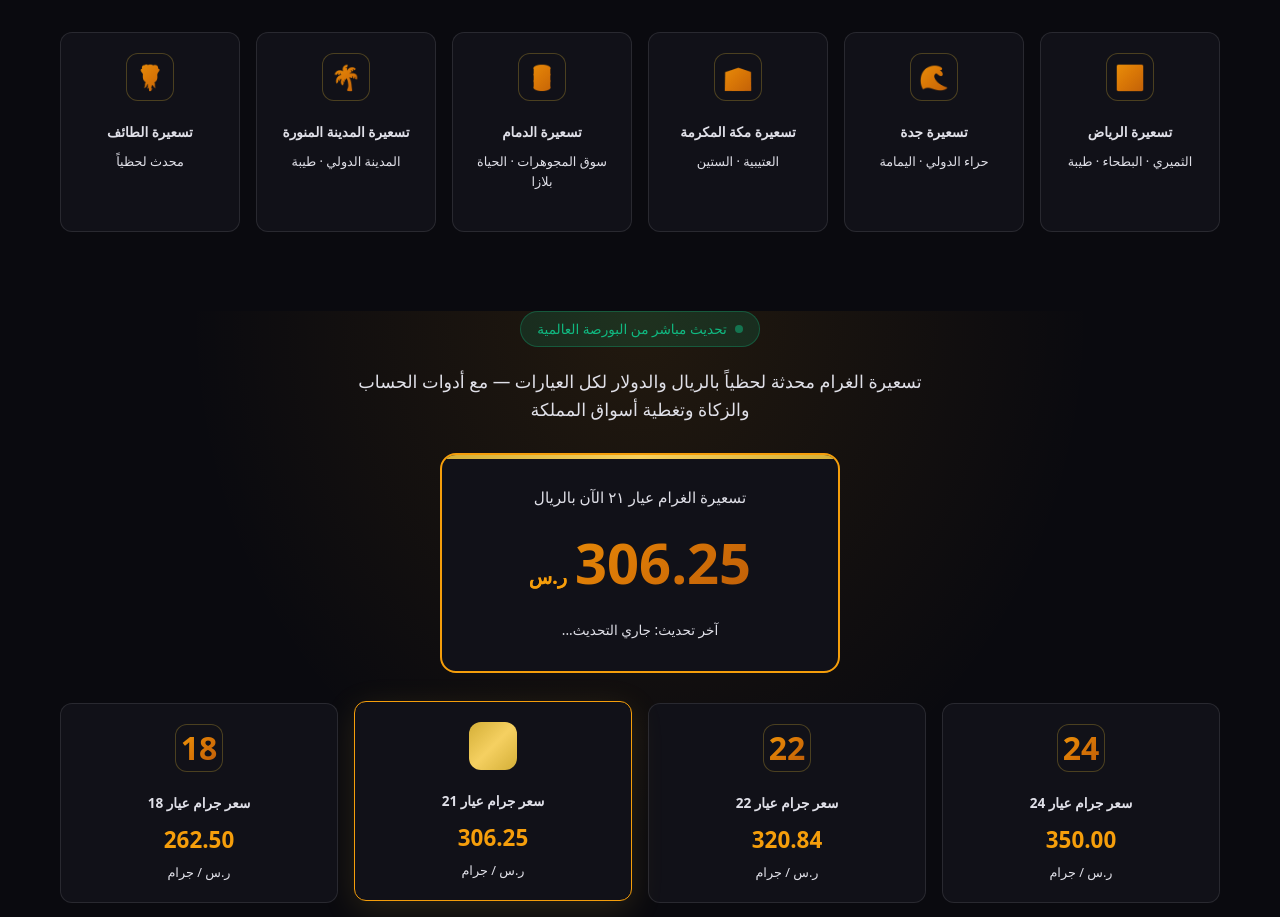
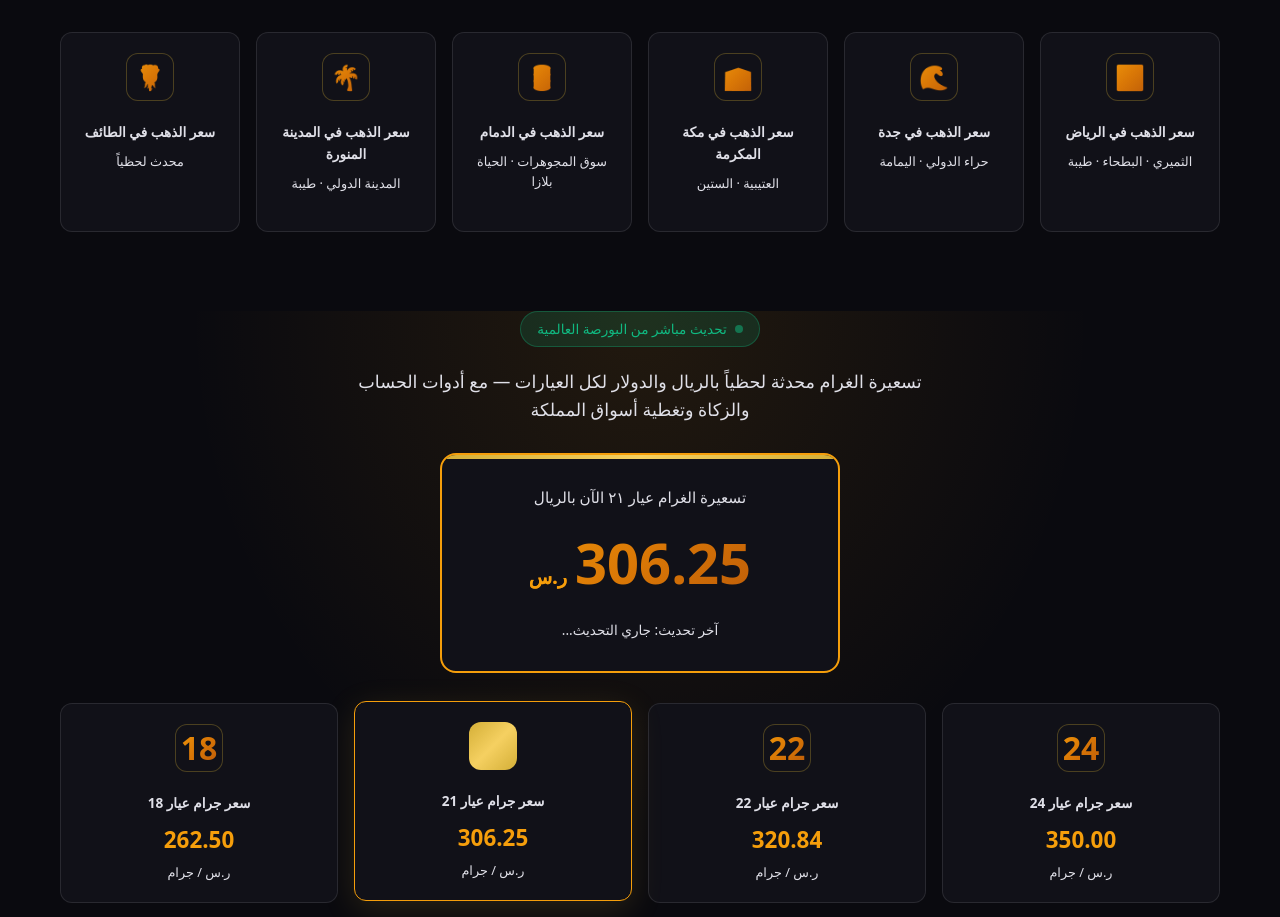
Before and after one commit to Abdelhamidzain/Saudi_Gold, a Next.js app: page / in a window 1280 px wide. Shown: the part 1141-2058 px from the top of the page. Built offline with nearby package versions, Linux system fonts and the light colour scheme; no server answers.

Commit message:
feat: city card labels to 'سعر الذهب في {city}'
Rename SSR city link labels from 'تسعيرة {city}' to 'سعر الذهب في {city}' for
الرياض، جدة، مكة المكرمة، الدمام، المدينة المنورة، الطائف.

```diff
--- a/app/page.js
+++ b/app/page.js
@@ -126,32 +126,32 @@ export default async function Home() {
             <div className="price-cards">
               <Link href="/gold-price-riyadh" className="price-card">
                 <div className="price-card-karat" style={{ fontSize: '1.5rem' }}>🏙️</div>
-                <h3 className="price-card-label">تسعيرة الرياض</h3>
+                <h3 className="price-card-label">سعر الذهب في الرياض</h3>
                 <div className="price-card-unit">الثميري · البطحاء · طيبة</div>
               </Link>
               <Link href="/gold-price-jeddah" className="price-card">
                 <div className="price-card-karat" style={{ fontSize: '1.5rem' }}>🌊</div>
-                <h3 className="price-card-label">تسعيرة جدة</h3>
+                <h3 className="price-card-label">سعر الذهب في جدة</h3>
                 <div className="price-card-unit">حراء الدولي · اليمامة</div>
               </Link>
               <Link href="/gold-price-makkah" className="price-card">
                 <div className="price-card-karat" style={{ fontSize: '1.5rem' }}>🕋</div>
-                <h3 className="price-card-label">تسعيرة مكة المكرمة</h3>
+                <h3 className="price-card-label">سعر الذهب في مكة المكرمة</h3>
                 <div className="price-card-unit">العتيبية · الستين</div>
               </Link>
               <Link href="/gold-price-dammam" className="price-card">
                 <div className="price-card-karat" style={{ fontSize: '1.5rem' }}>🛢️</div>
-                <h3 className="price-card-label">تسعيرة الدمام</h3>
+                <h3 className="price-card-label">سعر الذهب في الدمام</h3>
                 <div className="price-card-unit">سوق المجوهرات · الحياة بلازا</div>
               </Link>
               <Link href="/gold-price-madinah" className="price-card">
                 <div className="price-card-karat" style={{ fontSize: '1.5rem' }}>🌴</div>
-                <h3 className="price-card-label">تسعيرة المدينة المنورة</h3>
+                <h3 className="price-card-label">سعر الذهب في المدينة المنورة</h3>
                 <div className="price-card-unit">المدينة الدولي · طيبة</div>
               </Link>
               <Link href="/gold-price-taif" className="price-card">
                 <div className="price-card-karat" style={{ fontSize: '1.5rem' }}>🌹</div>
-                <h3 className="price-card-label">تسعيرة الطائف</h3>
+                <h3 className="price-card-label">سعر الذهب في الطائف</h3>
                 <div className="price-card-unit">محدث لحظياً</div>
               </Link>
             </div>
```
